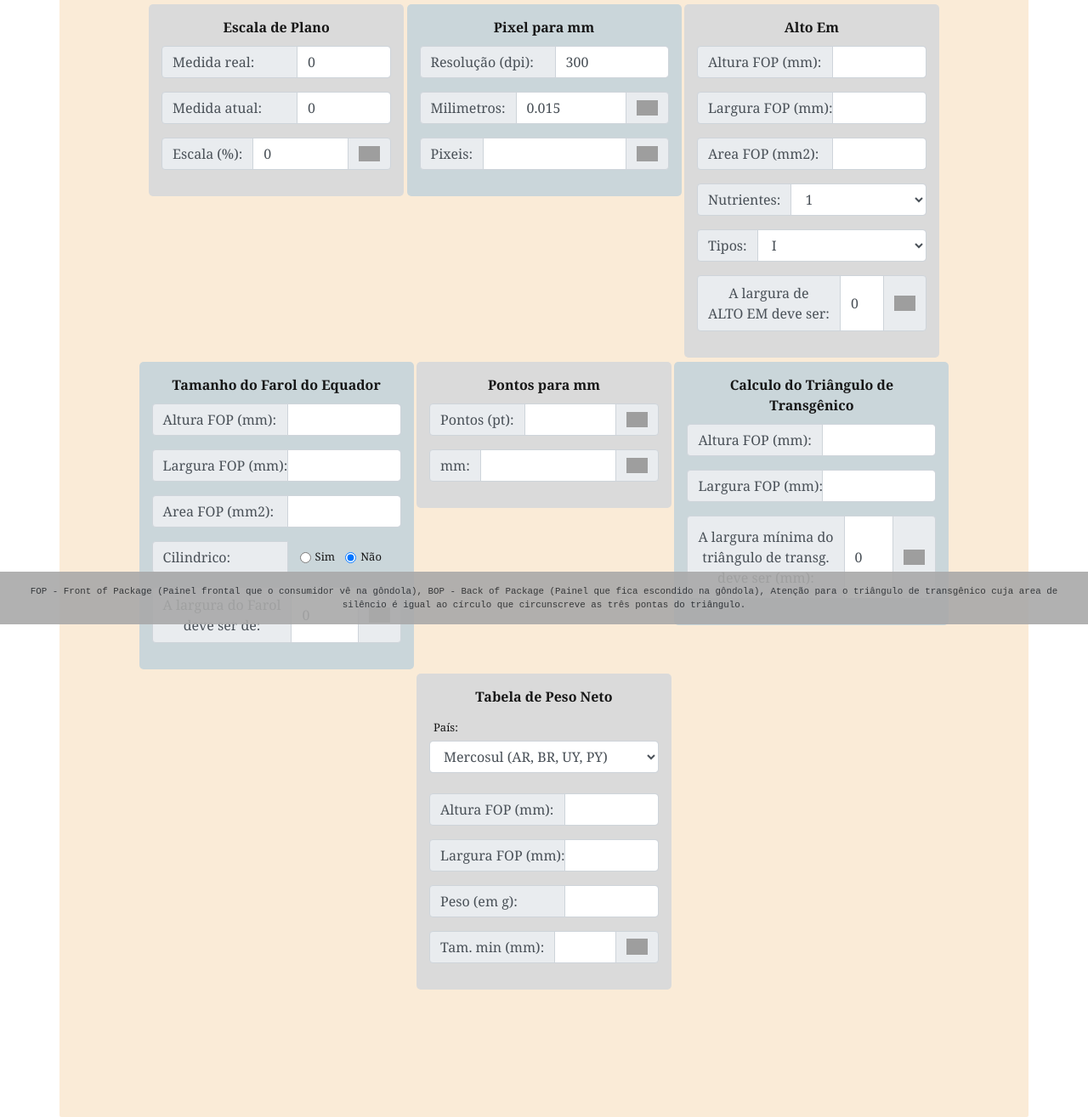
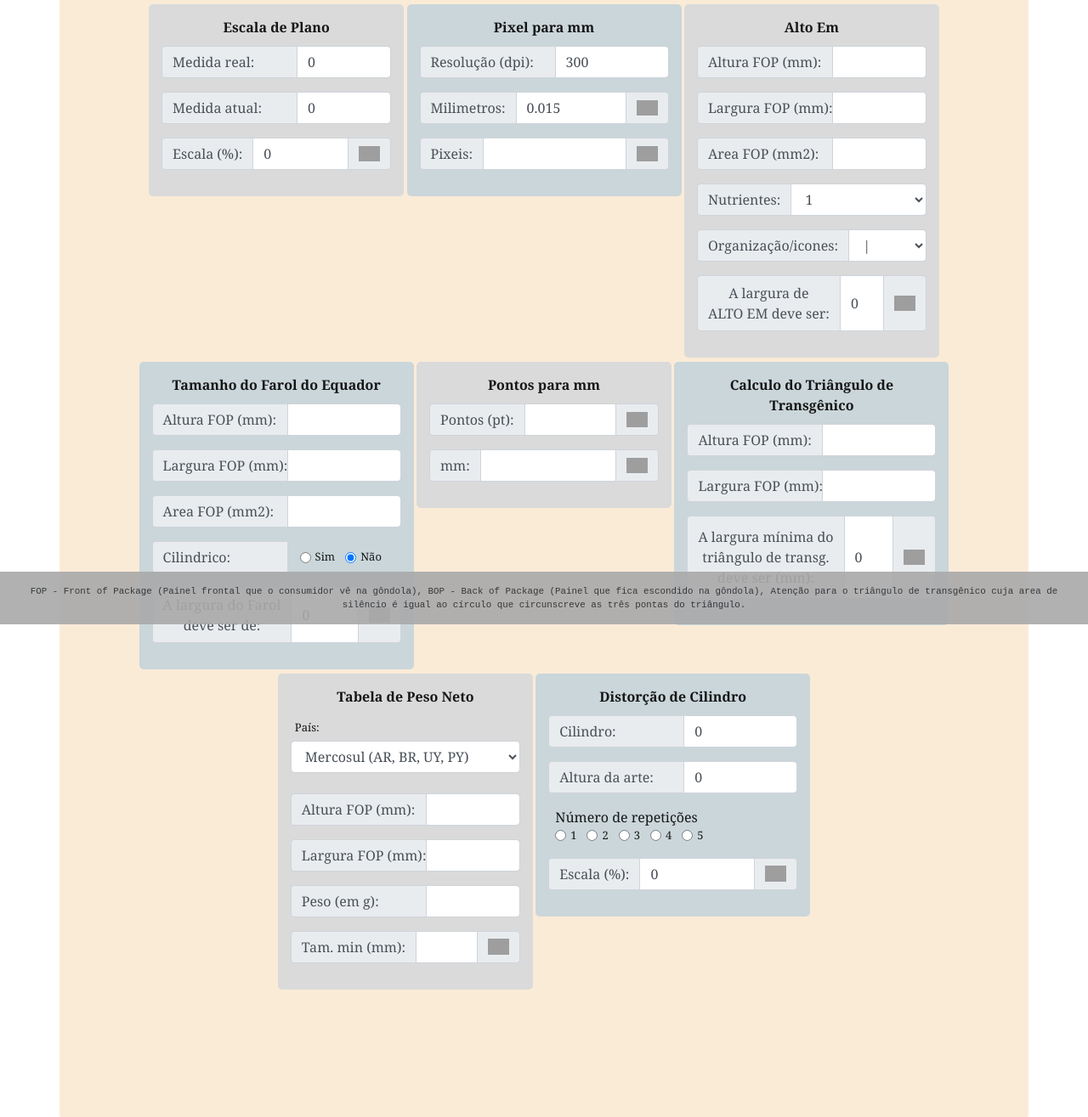
Before and after one commit to JohnnyKamigashima/PHP-Calculadoras-Producao, a PHP site: page / in a window 1280 px wide. Shown: the part 50-1365 px from the top of the page at 85% size. Run offline with PHP 8.4, Linux system fonts and the light colour scheme; grey boxes are pictures that could not be loaded.

Commit message:
Nova calculadora de distorçao

```diff
--- a/css/style.css
+++ b/css/style.css
@@ -58,7 +58,7 @@ select option:disabled {
 input.radio {
     width: 10px;
     height: 10px;
-    display: inline-block;
+
 }
 
 label {
--- a/index.html
+++ b/index.html
@@ -191,16 +191,16 @@
             <div class="input-group mb-3">
                 <div class="input-group-prepend">
                     <span class="input-group-text">
-                        Tipos:
+                        Organização/icones:
                     </span>
                 </div>
                 <select name="tipo" id="tipo" class="form-control">
-                    <option value="I">I</option>
+                    <option value="I">|</option>
                     <option value="--">--</option>
-                    <option value="0">O</option>
+                    <option value="0">[ ]</option>
                     <option value="L">L</option>
-                    <option value="q">q</option>
-                    <option value="p">p</option>
+                    <option value="q">˥</option>
+                    <option value="p">r</option>
                 </select>
 
             </div>
@@ -571,6 +571,84 @@
             </script>
         </div>
 
+        <!-- calc distorçao -->
+        <div class="cadaCalcD">
+            <div class="titulo">
+                Distorção de Cilindro
+            </div>
+            <div class="input-group mb-3">
+                <div class="input-group-prepend">
+                    <span class="input-group-text" id="inputGroup-sizing-default">Cilindro:</span>
+                </div>
+                <input type="text" class="form-control" id="cilindro" value="0">
+            </div>
+
+            <div class="input-group mb-3">
+                <div class="input-group-prepend">
+                    <span class="input-group-text" id="inputGroup-sizing-default">Altura da arte:</span>
+                </div>
+                <input type="text" class="form-control" id="arteA" value="0">
+            </div>
+            <div>
+                <div class="row ml-2">
+                    Número de repetições
+                </div>
+                <div class="row ml-2 mb-3">
+                    <div class="form-check form-check-inline">
+                        <input class="form-check-input" onclick="handleClick(this);" type="radio" name="repetition"
+                            id="repeat1" value=1 >
+                        <label class="form-check-label" for="repeat1">1</label>
+                    </div>
+                    <div class="form-check form-check-inline">
+                        <input class="form-check-input" onclick="handleClick(this);" type="radio" name="repetition"
+                            id="repeat2" value=2>
+                        <label class="form-check-label" for="repeat2">2</label>
+                    </div>
+                    <div class="form-check form-check-inline">
+                        <input class="form-check-input" onclick="handleClick(this);" type="radio" name="repetition"
+                            id="repeat3" value=3>
+                        <label class="form-check-label" for="repeat3">3</label>
+                    </div>
+                    <div class="form-check form-check-inline">
+                        <input class="form-check-input" onclick="handleClick(this);" type="radio" name="repetition"
+                            id="repeat4" value=4>
+                        <label class="form-check-label" for="repeat4">4</label>
+                    </div>
+                    <div class="form-check form-check-inline">
+                        <input class="form-check-input" onclick="handleClick(this);" type="radio" name="repetition"
+                            id="repeat5" value=5>
+                        <label class="form-check-label" for="repeat5">5</label>
+                    </div>
+                </div>
+            </div>
+
+            <div class="input-group mb-3">
+                <div class="input-group-prepend">
+                    <span class="input-group-text">Escala (%):</span>
+                </div>
+                <input type="text" class="form-control" id="distorc" value="0">
+                <div class="input-group-append">
+                    <span class="input-group-text">
+                        <img src="https://cdn4.iconfinder.com/data/icons/ionicons/512/icon-clipboard-512.png" alt=""
+                            class="icon" onclick="copyToClipboard(document.getElementById('distorc').value+'%')">
+                    </span>
+                </div>
+            </div>
+
+            <script>
+                $(document).ready(function () {
+                    $('#cilindro').keyup(function () { //calculate scale
+                        $("#distorc").val(distorC($("#arteA"), $("#cilindro"), $("input[type='radio'][name='repetition']:checked").val()));
+                    })
+                    $('#arteA').keyup(function () { //calculate scale
+                        $("#distorc").val(distorC($("#arteA"), $("#cilindro"), $("input[type='radio'][name='repetition']:checked").val()));
+                    })
+
+                })
+
+            </script>
+        </div>
+
         <div class="footDock">
         </div>
 
@@ -578,9 +656,11 @@
         <footer>
             <div class="footer">
                 <div class="footerMid">
-                    FOP - Front of Package (Painel frontal que o consumidor vê na gôndola), BOP - Back of Package
+                    FOP - Front of Package (Painel frontal que o consumidor vê na gôndola), BOP - Back
+                    of Package
                     (Painel
-                    que fica escondido na gôndola), Atenção para o triângulo de transgênico cuja area de silêncio é
+                    que fica escondido na gôndola), Atenção para o triângulo de transgênico cuja area de
+                    silêncio é
                     igual ao
                     círculo que circunscreve as três pontas do triângulo.
                 </div>
--- a/js/library.js
+++ b/js/library.js
@@ -7,6 +7,15 @@ function px2mm(resolucao, px) {
 }
 function escalaPlano(medA, medR) {
     return isNaN(((medR.val() * 100) / medA.val())) ? 0 : ((medR.val() * 100) / medA.val()).toFixed(2);
+}
+
+function distorC(medA, medR, rep) {
+    return isNaN(((medR.val() * 100) / (medA.val() * rep))) ? 0 : ((medR.val() * 100) / (medA.val() * rep)).toFixed(3);
+}
+
+function handleClick(myRadio) {
+    $("#distorc").val(distorC($("#arteA"), $("#cilindro"), $("input[type='radio'][name='repetition']:checked").val()));
+
 }
 
 function altoEm(altura, largura, area, nutrientes, tipo) {
```
